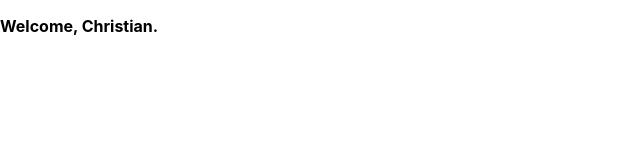
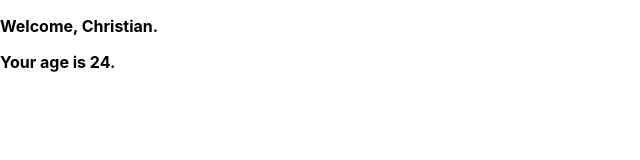
Before and after one commit to Chris1998c/React, a React (Create React App) app: page / in a window 1280 px wide. Shown: the top 160 px of the page, without its empty margins (0-640 px from the left). Built offline with nearby package versions, Linux system fonts and the light colour scheme.

Commit message:
Exercise25

```diff
--- a/src/Welcome.jsx
+++ b/src/Welcome.jsx
@@ -6,7 +6,9 @@ function Welcome(props) {
     return (
         <div>
             <p><strong>Welcome, {props.name}.</strong></p>
-            {(props.age > 18 && props.age < 65 && props.name === "John") && <Age age={props.age} />}
+            {(props.age > 18)
+                ? <Age age={props.age} />
+                : <p><strong>You are very young!</strong></p>}
         </div>
     );
 }
```
